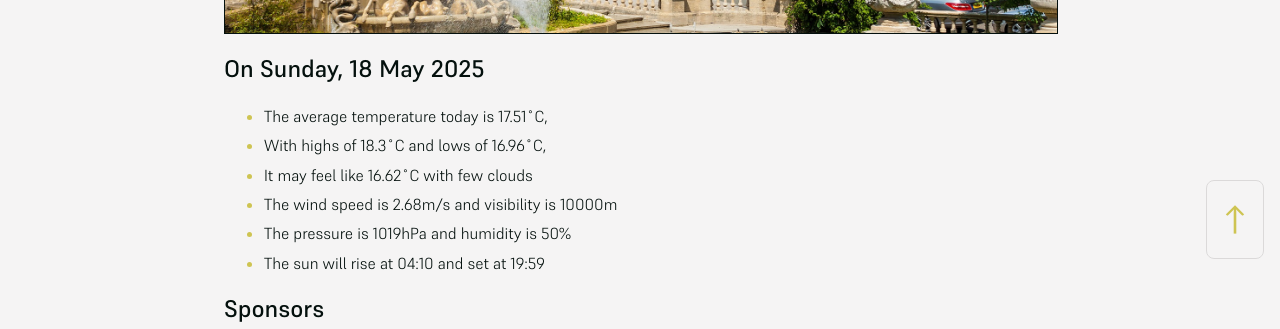
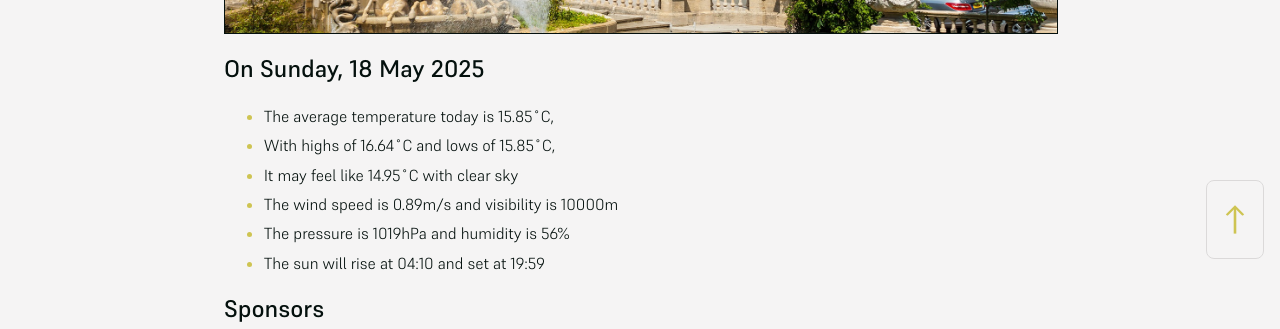
Before and after one commit to mat-0/cheltenham-open-data, a Jekyll site: the page built from index.md, in a window 1280 px wide. Shown: the part 625-954 px from the top of the page. Built offline with Jekyll 4.4.1, drawn with Linux system fonts in a browser that asks for light colours.

Commit message:
Updated 2025-05-18 18:57:48

```diff
--- a/index.md
+++ b/index.md
@@ -10,11 +10,11 @@ seo: Menu
 <!-- weather_marker starts -->
 ## On Sunday, 18 May 2025
 
-- The average temperature today is 17.51˚C,
-- With highs of 18.3˚C and lows of 16.96˚C,
-- It may feel like 16.62˚C with few clouds
-- The wind speed is 2.68m/s and visibility is 10000m
-- The pressure is 1019hPa and humidity is 50%
+- The average temperature today is 15.85˚C,
+- With highs of 16.64˚C and lows of 15.85˚C,
+- It may feel like 14.95˚C with clear sky
+- The wind speed is 0.89m/s and visibility is 10000m
+- The pressure is 1019hPa and humidity is 56%
 - The sun will rise at 04:10 and set at 19:59
 
 <!-- weather_marker ends -->
```
Also changed, not shown: _data/flood.json (+5 -48 lines), _pages/fix-my-street.md (+1 -1 lines), _pages/news.md (+7 -7 lines).
